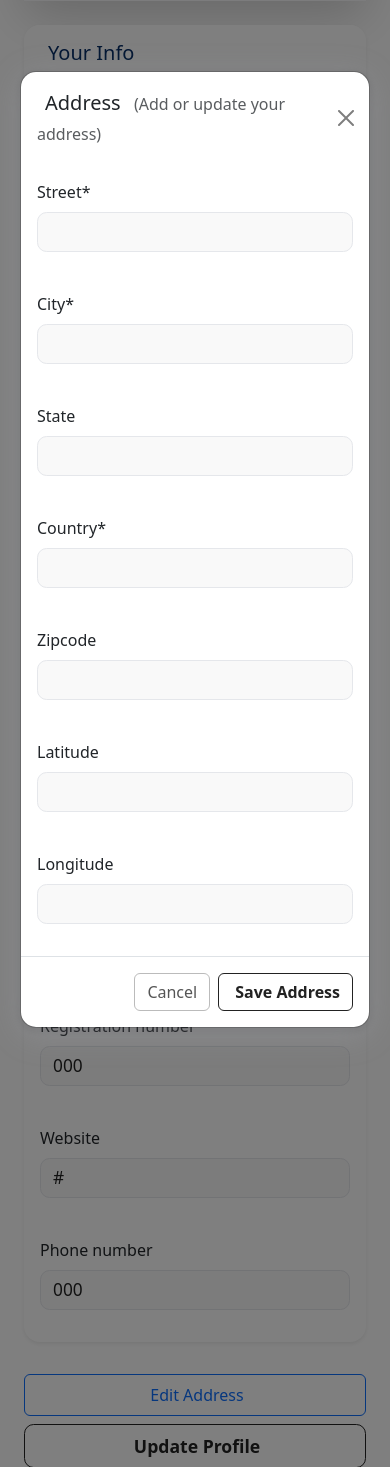
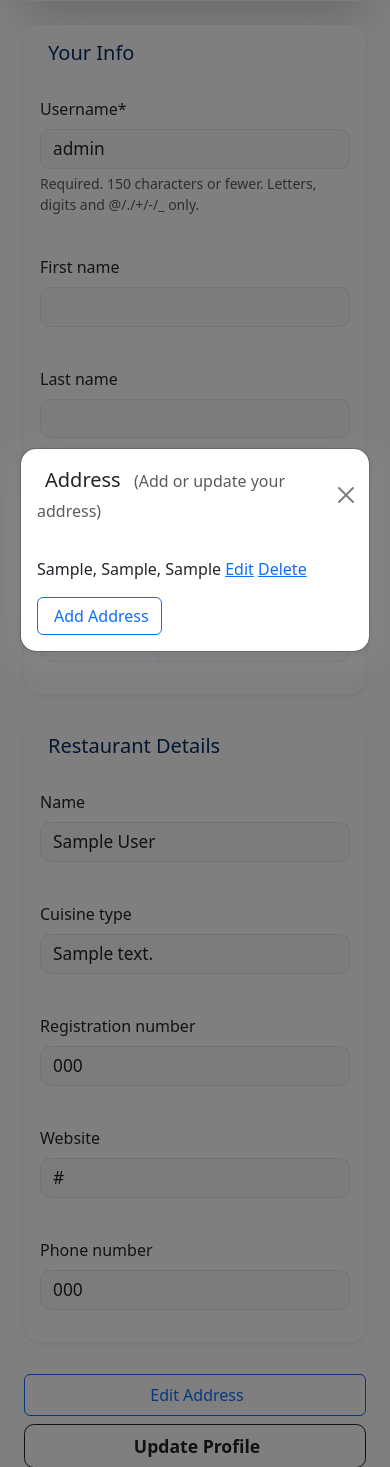
Before and after one commit to ZMegX/page_builder, a Django app: page /accounts/profile/ in a window 390 px wide, after a click on "Edit Address". Shown: the part 429-1896 px from the top of the page. Run offline with Django 5.2, Linux system fonts and the light colour scheme; a user stored in the database is signed in; tables that the repository leaves empty hold one stand-in row (values such as "Sample post"); some libraries are stand-ins or nearby versions.

Commit message:
interactive modal for view delete edit add address with js

```diff
--- a/users/forms.py
+++ b/users/forms.py
@@ -11,14 +11,19 @@ class ProfileForm(forms.ModelForm):
             'image',
         ]
         widgets = {
-            'description': forms.Textarea(attrs={'rows': 3}),
             'image': forms.ClearableFileInput(attrs={'class': 'form-control'}),
         }
 
     def __init__(self, *args, **kwargs):
         super().__init__(*args, **kwargs)
-        # Make image optional
         self.fields['image'].required = False
+
+class UserUpdateForm(forms.ModelForm):
+    email = forms.EmailField(required=True)
+
+    class Meta:
+        model = User
+        fields = ['username', 'first_name', 'last_name', 'email']
 
 # Profile Update Form (same as ProfileForm, can be omitted if not differing)
 ProfileUpdateForm = ProfileForm
@@ -55,14 +60,6 @@ class CustomUserCreationForm(UserCreationForm):
         model = User
         fields = UserCreationForm.Meta.fields + ("email",)
 
-# User Update Form
-class UserUpdateForm(forms.ModelForm):
-    email = forms.EmailField(required=True)
-
-    class Meta:
-        model = User
-        fields = ['username', 'first_name', 'last_name']
-
 # Custom Set Password Form (for password reset/change flows)
 class CustomSetPasswordForm(SetPasswordForm):
     def __init__(self, *args, **kwargs):
--- a/users/templates/base.html
+++ b/users/templates/base.html
@@ -24,6 +24,11 @@
         <div class="collapse navbar-collapse" id="navbarContent">
           <ul class="navbar-nav ms-auto align-items-center">
             {% if user.is_authenticated %}
+            <li class="nav-item ms-2">
+              <a href="{% url 'page_builder_app_create_page:builder_home' %}" class="nav-link btn btn-link p-0 border-0 bg-transparent">
+                Pick a Style
+              </a>
+            </li>
             <!-- Profile link -->
             <li class="nav-item">
               <a href="{% url 'profile' %}" class="nav-link d-flex align-items-center">
--- a/users/templates/registration/password_change_form.html
+++ b/users/templates/registration/password_change_form.html
@@ -49,7 +49,7 @@
     </form>
   </div>
 </div>
+{% endblock %}
 {% block extra_js %}
 <script src="{% static 'js/tooltips.js' %}"></script>
 {% endblock %}
-{% endblock %}
--- a/users/templates/users/profile.html
+++ b/users/templates/users/profile.html
@@ -133,27 +133,37 @@
                                 </h5>
                                 <button type="button" class="btn-close" data-bs-dismiss="modal" aria-label="Close"></button>
                             </div>
-                        <form method="POST" enctype="multipart/form-data" autocomplete="off">
-                            {% csrf_token %}
                             <div class="modal-body">
+                                <div id="address-list-section">
                                     <div class="row g-4">
-                                    {% for field in address_form %}
-                                        <div class="col-md-6">
-                                            {{ field|as_crispy_field }}
-                                            {% for error in field.errors %}
-                                                <div class="invalid-feedback d-block">{{ error }}</div>
+                                        {% for address in profile.addresses.all %}
+                                            <div>
+                                                {{ address }}
+                                                <a href="{% url 'address_edit' address.id %}">Edit</a>
+                                                <a href="{% url 'address_delete' address.id %}">Delete</a>
+                                            </div>
+                                        {% empty %}
+                                            <p>No addresses saved.</p>
                                         {% endfor %}
                                     </div>
-                                    {% endfor %}
+                                    <button type="button" class="btn btn-outline-primary mt-3" id="show-address-form">
+                                        <i class="bi bi-plus-lg me-1"></i> Add Address
+                                    </button>
                                 </div>
-                            </div>
-                            <div class="modal-footer">
-                                <button type="button" class="btn btn-outline-secondary" data-bs-dismiss="modal">Cancel</button>
+                                <div id="address-form-section" style="display:none;">
+                                    <form id="addressForm" method="post" autocomplete="off">
+                                        {% csrf_token %}
+                                        {{ address_form.as_p }}
+                                        <div id="address-form-errors" class="text-danger mt-2"></div>
+                                        <div class="mt-3 d-flex gap-2">
                                             <button type="submit" class="btn btn-outline-dark fw-semibold" style="background:#fff;">
                                                 <i class="bi bi-save me-1"></i> Save Address
                                             </button>
+                                            <button type="button" class="btn btn-outline-secondary" id="cancel-add-address">Cancel</button>
                                         </div>
                                     </form>
+                                </div>
+                            </div>
                         </div>
                     </div>
                 </div>
@@ -183,5 +193,9 @@
                 {% endif %}
             </div>
     </div>
-</div>
     {% endblock %}
+{% block extra_js %}
+<script src="https://code.jquery.com/jquery-3.6.0.min.js"></script>
+<script src="{% static 'js/addressModal.js' %}"></script>
+<script src="{% static 'js/tooltips.js' %}"></script>
+{% endblock %}
--- a/users/urls.py
+++ b/users/urls.py
@@ -22,4 +22,8 @@ urlpatterns = [
     path('password_reset/done/', auth_views.PasswordResetDoneView.as_view(), name='password_reset_done'),
     path('reset/<uidb64>/<token>/', auth_views.PasswordResetConfirmView.as_view(), name='password_reset_confirm'),
     path('reset/done/', auth_views.PasswordResetCompleteView.as_view(), name='password_reset_complete'),
+    path('address/<int:address_id>/edit/', views.address_edit, name='address_edit'),
+    path('address/<int:address_id>/delete/', views.address_delete, name='address_delete'),
+    path("address/add/ajax/", views.address_add_ajax, name="address_add_ajax"),
+
 ]
--- a/users/views.py
+++ b/users/views.py
@@ -1,5 +1,9 @@
 from django.contrib.auth.decorators import login_required
-from django.shortcuts import render, redirect
+from django.http import JsonResponse
+from django.template.loader import render_to_string
+from django.shortcuts import render, redirect, get_object_or_404
+from django.contrib import messages
+from django.contrib.auth.models import User
 from .forms import (
                     AddressForm,
                     CustomUserCreationForm,
@@ -7,7 +11,7 @@ from .forms import (
                     ProfileUpdateForm,
                     RestaurantDetailsForm
                     )
-from .models import Profile, RestaurantDetails
+from .models import Profile, RestaurantDetails, Address
 
 def register(request):
     if request.method == 'POST':
@@ -55,3 +59,51 @@ def profile_manage(request):
         'restaurant_details': restaurant_details,
 
     })
+
+@login_required
+def address_edit(request, address_id):
+    address = get_object_or_404(Address, id=address_id, profiles__user=request.user)
+    if request.method == 'POST':
+        form = AddressForm(request.POST, instance=address)
+        if form.is_valid():
+            form.save()
+            messages.success(request, "Address updated successfully.")
+            return redirect('profile')
+    else:
+        form = AddressForm(instance=address)
+    return render(request, 'users/address_edit.html', {'form': form, 'address': address})
+
+@login_required
+def address_delete(request, address_id):
+    address = get_object_or_404(Address, id=address_id, profiles__user=request.user)
+    if request.method == 'POST':
+        # Remove the address from the profile, but not from other profiles
+        profile = request.user.profile
+        profile.addresses.remove(address)
+        # Optionally, if address not linked to any profile, delete it
+        if address.profiles.count() == 0:
+            address.delete()
+        messages.success(request, "Address removed.")
+        return redirect('profile')
+    return render(request, 'users/address_confirm_delete.html', {'address': address})
+
+@login_required
+def address_add_ajax(request):
+    if request.method == "POST":
+        address_form = AddressForm(request.POST)
+        if address_form.is_valid():
+            address = address_form.save()
+            # Add to current user's profile
+            profile = request.user.profile
+            profile.addresses.add(address)
+            # Render updated addresses list partial
+            address_list_html = render_to_string(
+                "users/partials/address_list.html",
+                {"profile": profile},
+                request=request
+            )
+            return JsonResponse({"address_list_html": address_list_html})
+        else:
+            errors = address_form.errors.as_ul()
+            return JsonResponse({"errors": errors}, status=400)
+    return JsonResponse({"error": "Invalid request"}, status=400)
```
Also changed, not shown: users/templates/users/address_confirm_delete.html (added, +8 -0 lines), users/templates/users/address_edit.html (added, +7 -0 lines), users/templates/users/partials/address_list.html (added, +14 -0 lines). Lines whose indentation alone changed are shown as unchanged.
